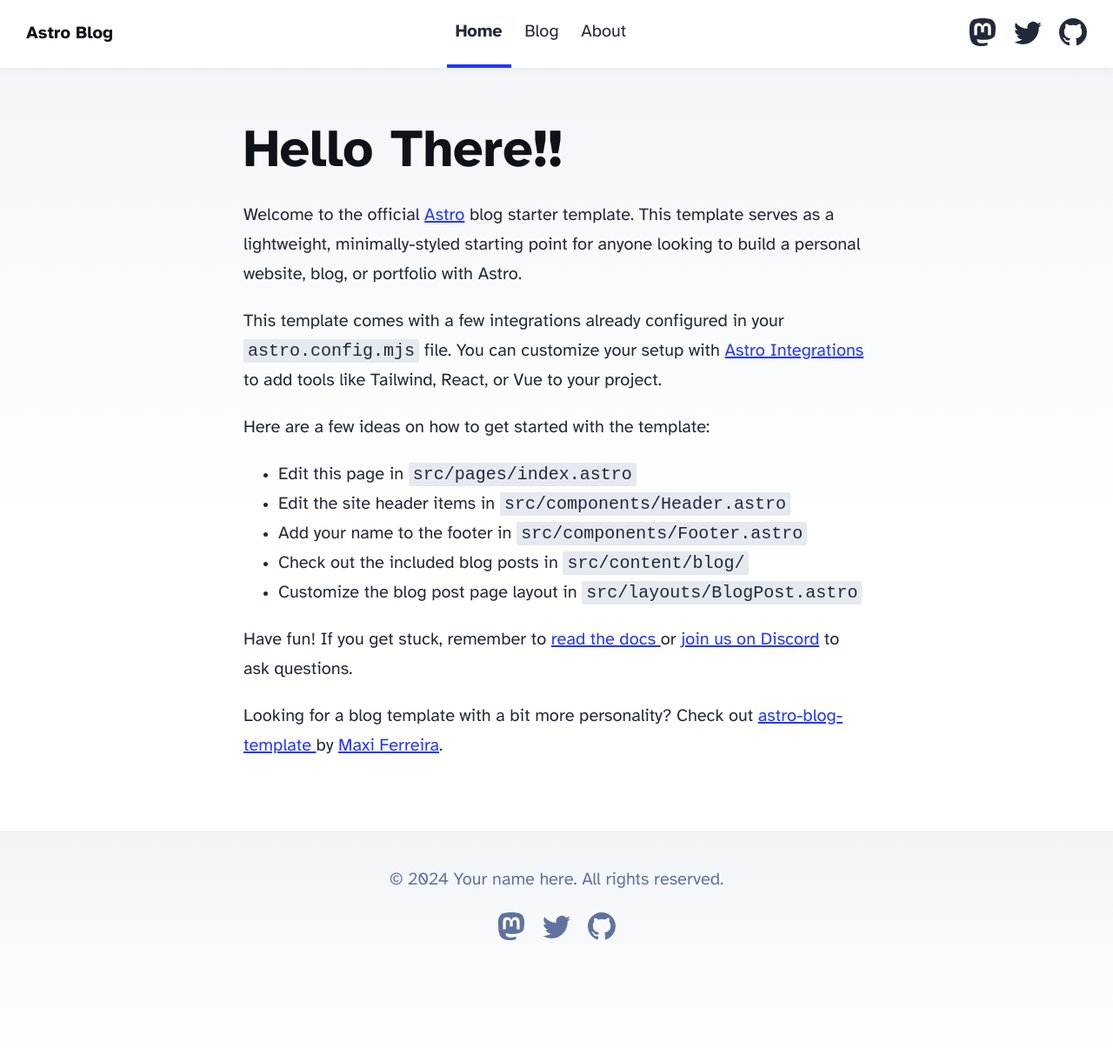
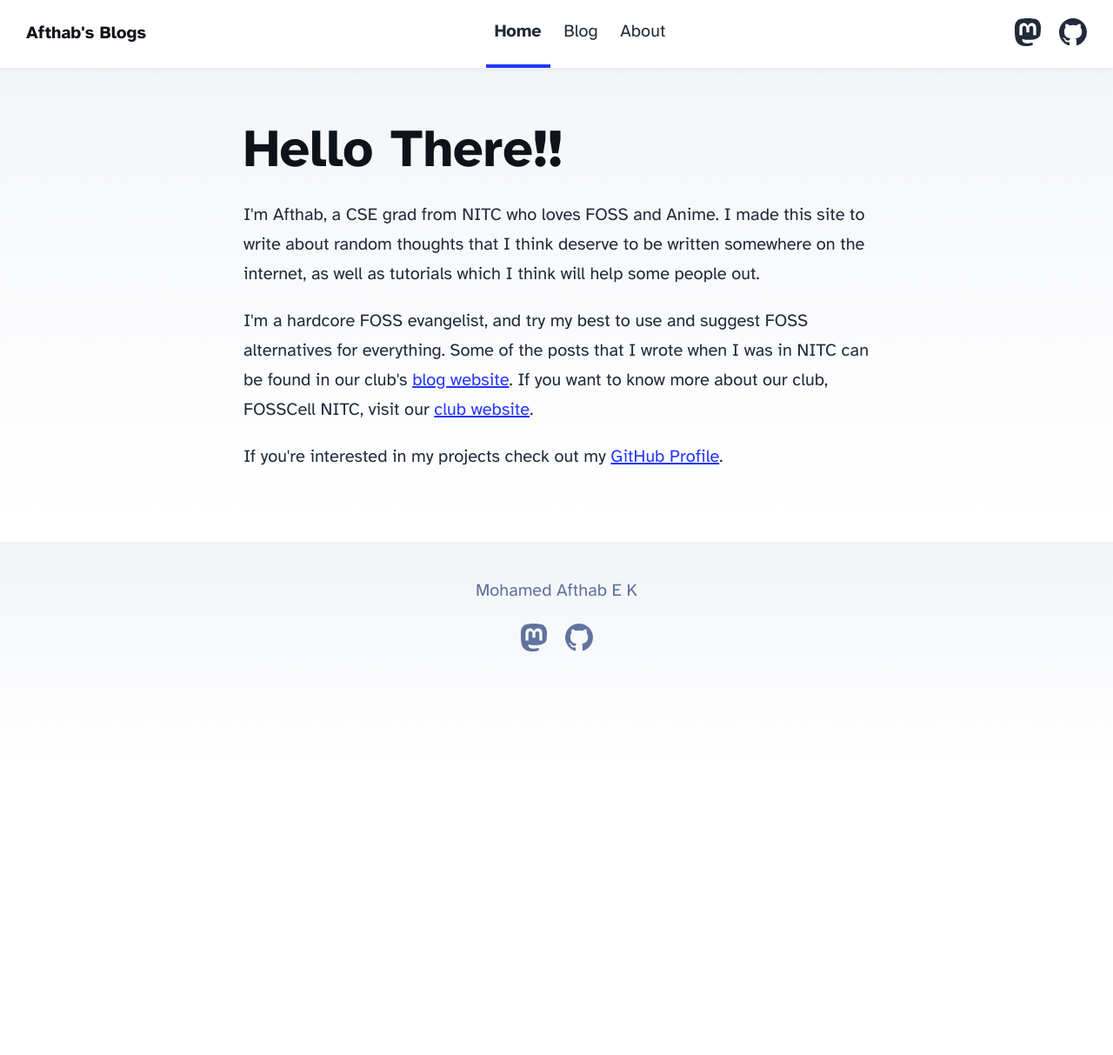
Before and after one commit to AfthabMDR/afthabmdr.github.io, an Astro site: page / in a window 1280 px wide. Shown: the whole page at 87% size. After the commit the page ends 881 px from the top, so only its background shows below. Built offline with nearby package versions, Linux system fonts and the light colour scheme; Astro itself is replaced by a stand-in of ours.

Commit message:
Modified Homepage and about page

```diff
--- a/src/components/Footer.astro
+++ b/src/components/Footer.astro
@@ -3,7 +3,7 @@
 ---
 
 <footer>
-	&copy; {today.getFullYear()} Your name here. All rights reserved.
+	Mohamed Afthab E K
 	<div class="social-links">
 		<a href="https://m.webtoo.ls/@astro" target="_blank">
 			<span class="sr-only">Follow Astro on Mastodon</span>
@@ -19,17 +19,8 @@
 				></path></svg
 			>
 		</a>
-		<a href="https://twitter.com/astrodotbuild" target="_blank">
-			<span class="sr-only">Follow Astro on Twitter</span>
-			<svg viewBox="0 0 16 16" aria-hidden="true" width="32" height="32" astro-icon="social/twitter"
-				><path
-					fill="currentColor"
-					d="M5.026 15c6.038 0 9.341-5.003 9.341-9.334 0-.14 0-.282-.006-.422A6.685 6.685 0 0 0 16 3.542a6.658 6.658 0 0 1-1.889.518 3.301 3.301 0 0 0 1.447-1.817 6.533 6.533 0 0 1-2.087.793A3.286 3.286 0 0 0 7.875 6.03a9.325 9.325 0 0 1-6.767-3.429 3.289 3.289 0 0 0 1.018 4.382A3.323 3.323 0 0 1 .64 6.575v.045a3.288 3.288 0 0 0 2.632 3.218 3.203 3.203 0 0 1-.865.115 3.23 3.23 0 0 1-.614-.057 3.283 3.283 0 0 0 3.067 2.277A6.588 6.588 0 0 1 .78 13.58a6.32 6.32 0 0 1-.78-.045A9.344 9.344 0 0 0 5.026 15z"
-				></path></svg
-			>
-		</a>
-		<a href="https://github.com/withastro/astro" target="_blank">
-			<span class="sr-only">Go to Astro's GitHub repo</span>
+		<a href="https://github.com/AfthabEK" target="_blank">
+			<span class="sr-only">Go to Afthab's Github Profile</span>
 			<svg viewBox="0 0 16 16" aria-hidden="true" width="32" height="32" astro-icon="social/github"
 				><path
 					fill="currentColor"
--- a/src/components/Header.astro
+++ b/src/components/Header.astro
@@ -21,17 +21,9 @@
 					></path></svg
 				>
 			</a>
-			<a href="https://twitter.com/astrodotbuild" target="_blank">
-				<span class="sr-only">Follow Astro on Twitter</span>
-				<svg viewBox="0 0 16 16" aria-hidden="true" width="32" height="32"
-					><path
-						fill="currentColor"
-						d="M5.026 15c6.038 0 9.341-5.003 9.341-9.334 0-.14 0-.282-.006-.422A6.685 6.685 0 0 0 16 3.542a6.658 6.658 0 0 1-1.889.518 3.301 3.301 0 0 0 1.447-1.817 6.533 6.533 0 0 1-2.087.793A3.286 3.286 0 0 0 7.875 6.03a9.325 9.325 0 0 1-6.767-3.429 3.289 3.289 0 0 0 1.018 4.382A3.323 3.323 0 0 1 .64 6.575v.045a3.288 3.288 0 0 0 2.632 3.218 3.203 3.203 0 0 1-.865.115 3.23 3.23 0 0 1-.614-.057 3.283 3.283 0 0 0 3.067 2.277A6.588 6.588 0 0 1 .78 13.58a6.32 6.32 0 0 1-.78-.045A9.344 9.344 0 0 0 5.026 15z"
-					></path></svg
-				>
-			</a>
-			<a href="https://github.com/withastro/astro" target="_blank">
-				<span class="sr-only">Go to Astro's GitHub repo</span>
+
+			<a href="https://github.com/AfthabEK" target="_blank">
+				<span class="sr-only">Go to Afthab's GitHub profile</span>
 				<svg viewBox="0 0 16 16" aria-hidden="true" width="32" height="32"
 					><path
 						fill="currentColor"
--- a/src/consts.ts
+++ b/src/consts.ts
@@ -1,5 +1,5 @@
 // Place any global data in this file.
 // You can import this data from anywhere in your site by using the `import` keyword.
 
-export const SITE_TITLE = 'Astro Blog';
+export const SITE_TITLE = 'Afthab\'s Blogs';
 export const SITE_DESCRIPTION = 'Welcome to my website!';
--- a/src/pages/index.astro
+++ b/src/pages/index.astro
@@ -15,35 +15,19 @@
 		<main>
 			<h1>Hello There!!</h1>
 			<p>
-				Welcome to the official <a href="https://astro.build/">Astro</a> blog starter template. This
-				template serves as a lightweight, minimally-styled starting point for anyone looking to build
-				a personal website, blog, or portfolio with Astro.
+				I'm Afthab, a CSE grad from NITC who loves FOSS and Anime. I made this site to write about random thoughts that I think deserve
+				to be written somewhere on the internet, as well as tutorials which I think will help some people out.
 			</p>
 			<p>
-				This template comes with a few integrations already configured in your
-				<code>astro.config.mjs</code> file. You can customize your setup with
-				<a href="https://astro.build/integrations">Astro Integrations</a> to add tools like Tailwind,
-				React, or Vue to your project.
-			</p>
-			<p>Here are a few ideas on how to get started with the template:</p>
-			<ul>
-				<li>Edit this page in <code>src/pages/index.astro</code></li>
-				<li>Edit the site header items in <code>src/components/Header.astro</code></li>
-				<li>Add your name to the footer in <code>src/components/Footer.astro</code></li>
-				<li>Check out the included blog posts in <code>src/content/blog/</code></li>
-				<li>Customize the blog post page layout in <code>src/layouts/BlogPost.astro</code></li>
-			</ul>
-			<p>
-				Have fun! If you get stuck, remember to <a href="https://docs.astro.build/"
-					>read the docs
-				</a> or <a href="https://astro.build/chat">join us on Discord</a> to ask questions.
+				I'm a hardcore FOSS evangelist, and try my best to use and suggest FOSS alternatives for everything. Some of the posts that
+				I wrote when I was in NITC can be found in our club's <a href="https://newsletter.fosscell.org">blog website</a>. If you want to
+				know more about our club, FOSSCell NITC, visit our <a href="https://fosscell.org">club website</a>.
 			</p>
 			<p>
-				Looking for a blog template with a bit more personality? Check out <a
-					href="https://github.com/Charca/astro-blog-template"
-					>astro-blog-template
-				</a> by <a href="https://twitter.com/Charca">Maxi Ferreira</a>.
+				If you're interested in my projects check out my <a href="https://github.com/AfthabEK">GitHub Profile</a>.
+
 			</p>
+
 		</main>
 		<Footer />
 	</body>
```
Also changed, not shown: src/pages/about.astro (+29 -58 lines).
